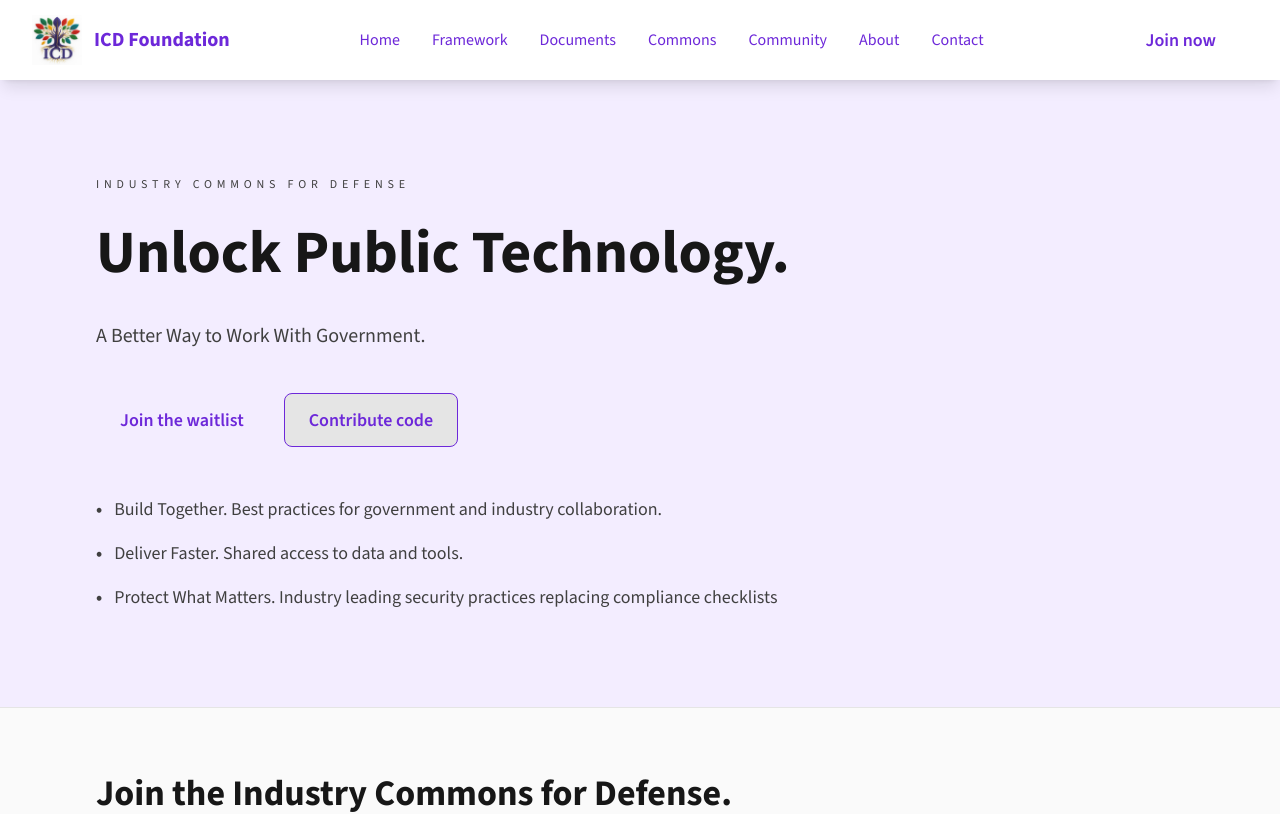
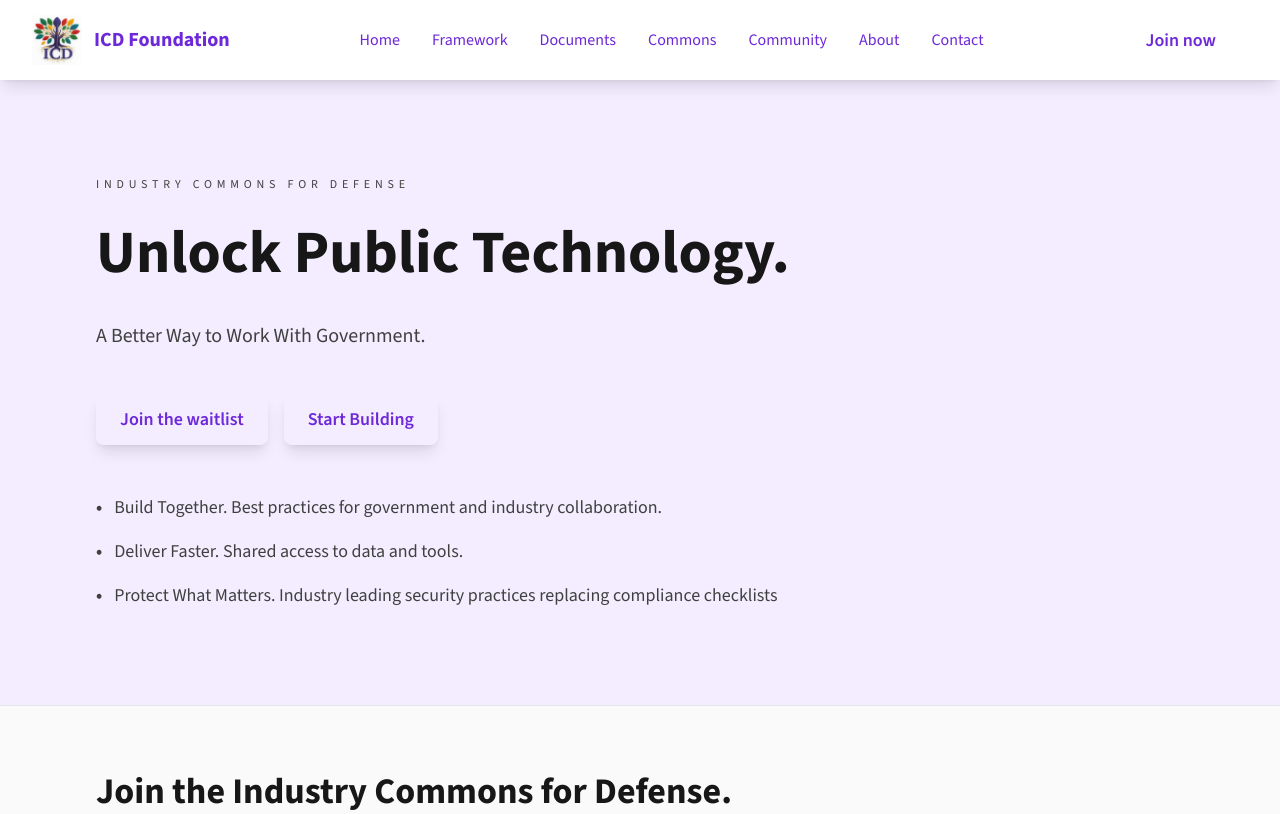
Before and after one commit to m4ndolore/defense_commons, a Next.js app: page / in a window 1280 px wide. Shown: the top 814 px of the page. Built offline with nearby package versions, Linux system fonts and the light colour scheme.

Commit message:
finalizing home page

```diff
--- a/components/home/ClosingCTA.tsx
+++ b/components/home/ClosingCTA.tsx
@@ -17,20 +17,20 @@ export default function ClosingCTA() {
 
         <div className="flex flex-col sm:flex-row justify-center gap-4">
           <Button
+            href="/waitlist"
+            variant="primary"
+            size="lg"
+            className="bg-primary-900 text-white hover:bg-primary-800 shadow-lg shadow-primary-900/20"
+          >
+            Join the waitlist
+          </Button>
+          <Button
             href="/documents"
             variant="primary"
             size="lg"
-            className="bg-primary-900 text-white hover:bg-primary-800"
+            className="bg-primary-900 text-white hover:bg-primary-800 shadow-lg shadow-primary-900/20"
           >
-            View documents
-          </Button>
-          <Button
-            href="/waitlist"
-            variant="secondary"
-            size="lg"
-            className="border border-primary-900 text-primary-900 hover:bg-primary-900 hover:text-white"
-          >
-            Join the waitlist
+            Start Building
           </Button>
         </div>
       </Container>
--- a/components/home/Hero.tsx
+++ b/components/home/Hero.tsx
@@ -27,17 +27,17 @@ export default function Hero() {
             href="/waitlist"
             variant="primary"
             size="lg"
-            className="bg-primary-900 text-white hover:bg-primary-800"
+            className="bg-primary-900 text-white hover:bg-primary-800 shadow-lg shadow-primary-900/20"
           >
             Join the waitlist
           </Button>
           <Button
-            href="/components"
-            variant="secondary"
+            href="/documents"
+            variant="primary"
             size="lg"
-            className="border border-primary-900 text-primary-900 hover:bg-primary-900 hover:text-white"
+            className="bg-primary-900 text-white hover:bg-primary-800 shadow-lg shadow-primary-900/20"
           >
-            Contribute code
+            Start Building
           </Button>
         </div>
 
--- a/components/home/HowItWorks.tsx
+++ b/components/home/HowItWorks.tsx
@@ -38,12 +38,12 @@ export default function HowItWorks() {
           {steps.map((step, index) => (
             <div key={step.number} className="text-center group">
               <div className="relative mb-6">
-                <div className="w-16 h-16 mx-auto bg-white text-primary-900 border border-primary-200 rounded-full flex items-center justify-center text-2xl font-bold">
+                <div className="hidden w-16 h-16 mx-auto bg-primary-800 text-white rounded-full flex items-center justify-center text-2xl font-bold group-hover:bg-primary-700 transition-white">
                   <span>{step.number}</span>
                 </div>
                 {index < steps.length - 1 && (
-                  <div className="hidden md:block absolute top-8 left-1/2 w-full h-0.5 bg-primary-300">
-                    <div className="absolute right-0 top-1/2 transform translate-x-1/2 -translate-y-1/2 w-0 h-0 border-l-8 border-l-primary-300 border-y-4 border-y-transparent"></div>
+                  <div className="hidden md:block absolute top-8 left-1/2 w-full h-0.5 bg-primary-200">
+                    <div className="absolute right-0 top-1/2 transform translate-x-1/2 -translate-y-1/2 w-0 h-0 border-l-8 border-l-primary-200 border-y-4 border-y-transparent"></div>
                   </div>
                 )}
               </div>
```
